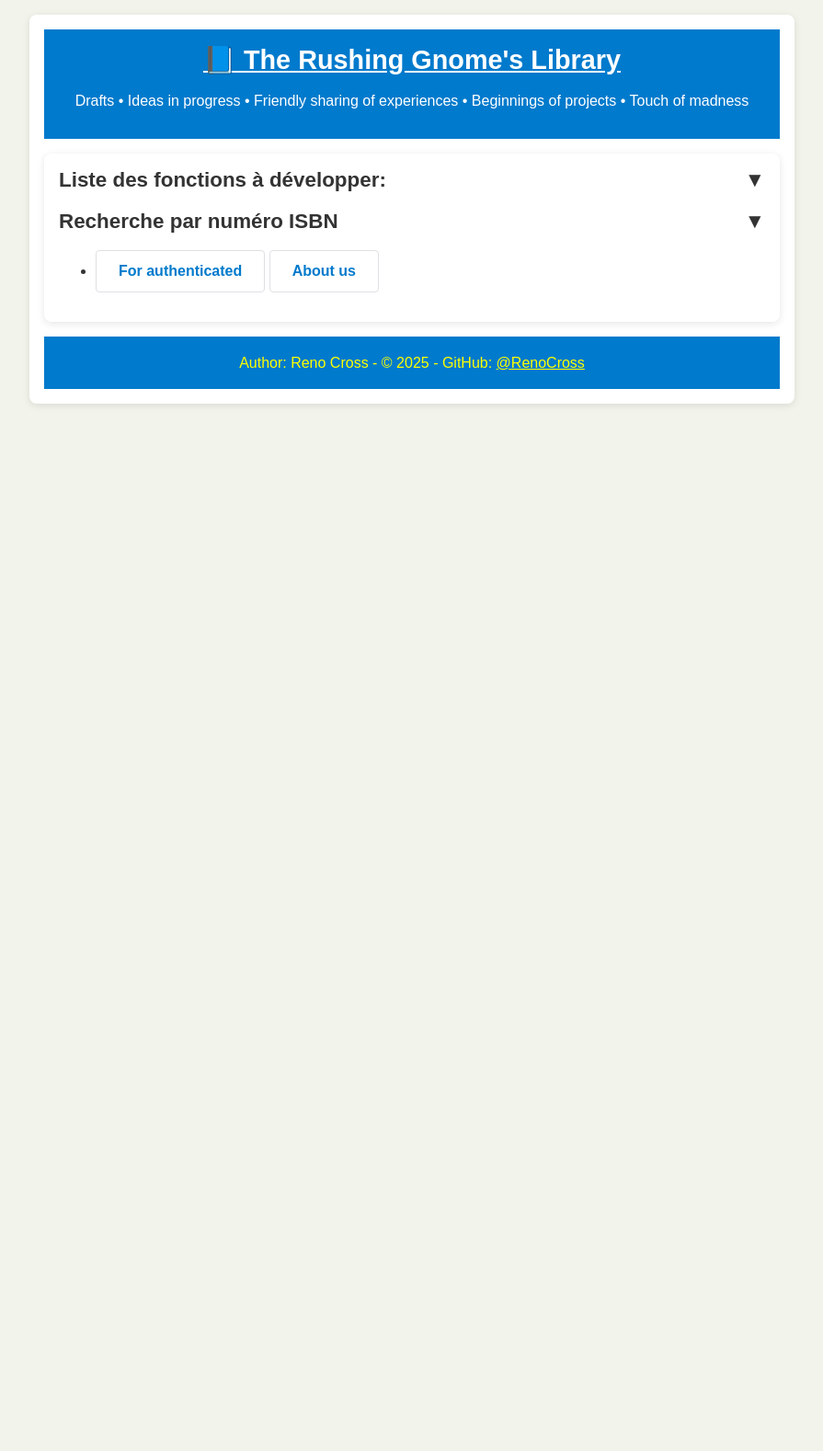
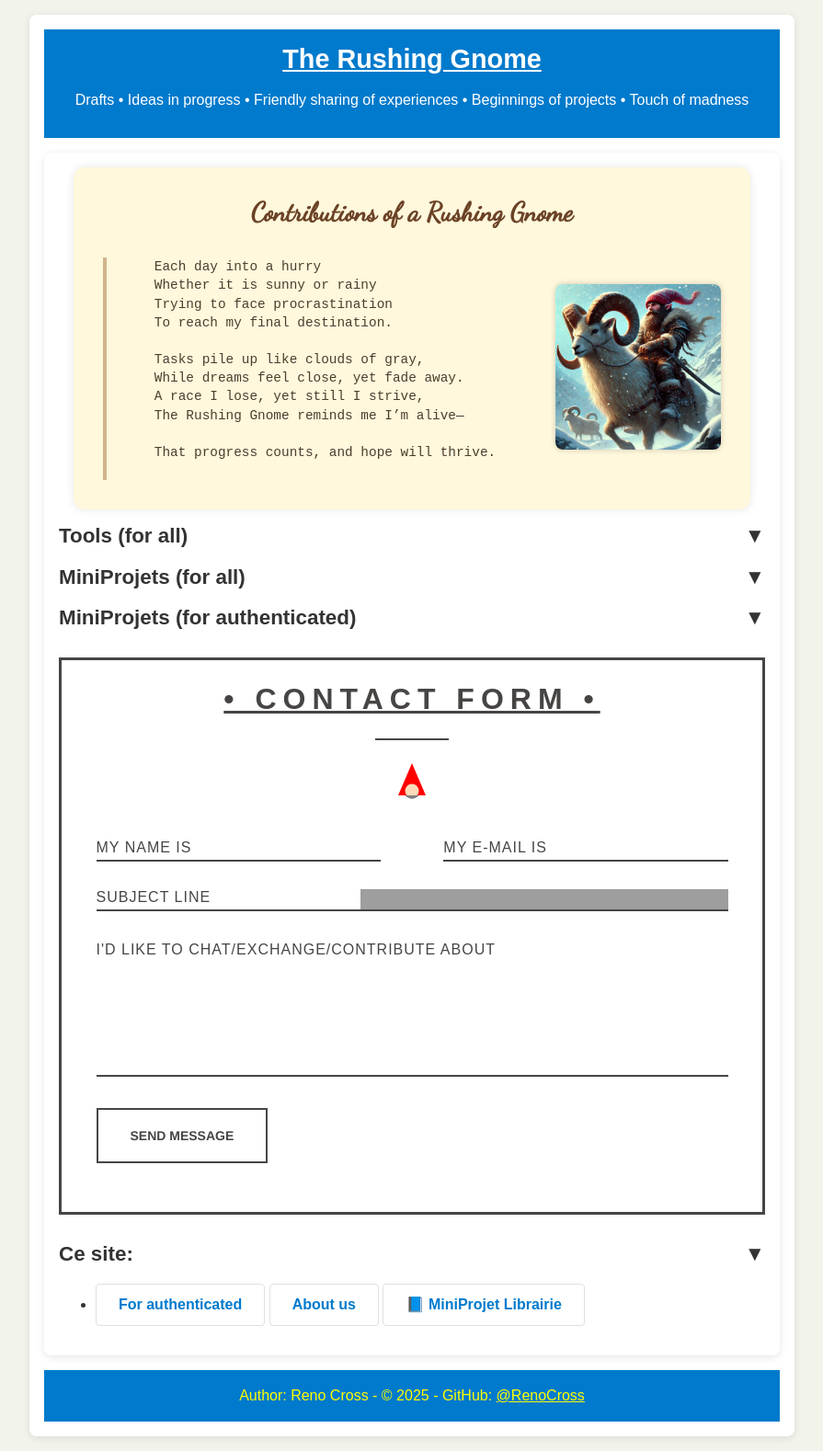
Before and after one commit to RenoCross/the-rushing-gnome, a Jekyll site: the page built from index.html, in a window 1280 px wide. Shown: the whole page at 92% size, without its empty margins (192-1087 px from the left). Built offline with Jekyll 4.4.1, drawn with Linux system fonts in a browser that asks for light colours; before the commit the page ends 900 px from its top, so only the background shows below that; grey boxes are pictures that could not be loaded.

Commit message:
Update index.html

```diff
--- a/index.html
+++ b/index.html
@@ -4,69 +4,156 @@
 ---
 
 <header>
-  <h1>📘 The Rushing Gnome's Library</h1>
+  <h1>The Rushing Gnome</h1>
   <p>Drafts • Ideas in progress • Friendly sharing of experiences • Beginnings of projects • Touch of madness</p>
 </header>
 
 <main>
 
+  <section id="poem">
+    <h2>Contributions of a Rushing Gnome</h2>
+    <pre>
+      Each day into a hurry
+      Whether it is sunny or rainy
+      Trying to face procrastination
+      To reach my final destination.
+
+      Tasks pile up like clouds of gray,
+      While dreams feel close, yet fade away.
+      A race I lose, yet still I strive,
+      The Rushing Gnome reminds me I’m alive—
+
+      That progress counts, and hope will thrive.
+    </pre>
+    <!-- <img src="{{ '/assets/images/nain.jpeg' | relative_url }}" alt="Rushing Gnome"> -->
+    <div id="gnome-image"></div>
+  </section>
+
   <section id="contrib">
 
-    <h2 class="collapsible">Liste des fonctions à développer:</h2>
+    <h2 class="collapsible">Tools (for all)</h2>
+
     <div class="contrib-content">
       <ul class="contrib-list">
         <li>
-          <h3>🔍 Recherche des caractéristiques d'un livre:</h3>
-          <ol>
-			<li>Recueil du numéro ISBN par:</li>
-			  <ul>
-				<li>saisie via un formulaire</li>
-				<li>ou détection dans un ebook préalablement chargé et quelquesoit son extension (*.pdf, *.epub, *.djvu, ...)</li>
-			  </ul>
-		    <li>Interrogation de différentes API (Google / OpenLibrary / ISBNdb) avec affichage d'un compteur pour celles ayant une limite temporelle de nombre d'utilisation</li>
-		    <li>Affichage des données obtenues en en facilitant le copiage</li>
+          <h3><a href="https://renocross.github.io/the-rushing-gnome/scripts/ram_diagnostic.ps1">
+            💾 RAM Diagnostic PowerShell Script
+          </a></h3>
+          <p>Ce script permet :</p>
+          <ul>
+            <li>d'obtenir la référence de la mémoire vive installée pour en connaître les caractéristiques</li>
+            <li>de vérifier si un emplacement est disponible</li>
+            <li>de voir la fréquence d'utilisation, si elle est bridée (HWInfo est un freeware plus complet)</li>
+            <li>d'estimer la taille maximale de mémoire qu'il est possible d'installer</li>
+            <li>d'obtenir la référence de la carte mère pour vérifier la fréquence max admissible</li>
+          </ul>
+          <p>Petite procédure :</p>
+          <ul>
+            <li>changer l'extension du fichier joint <code>*.txt</code> en <code>*.ps1</code> et l'enregistrer</li>
+            <li>lancer PowerShell en administrateur</li>
+            <li>autoriser temporairement les scripts : <code>Set-ExecutionPolicy -Scope Process -ExecutionPolicy Bypass</code></li>
+            <li>naviguer jusqu'au dossier du script : <code>cd C:\Users\reno\Desktop</code> (dans mon cas)</li>
+            <li>lancer le script en question : <code>PS C:\Users\reno\Desktop> .\Get-RAMDetailedReport.ps1</code></li>
+            <li>revenir aux paramètres par défaut pour restreindre l'exécution de scripts : <code>Set-ExecutionPolicy -Scope Process -ExecutionPolicy Restricted</code></li>
+          </ul>
+          <p>Encore imparfait, toute aide pour l'améliorer est la bienvenue.</p>
+        </li>
+      </ul>
+    </div>
 
-          </ol>
+    <h2 class="collapsible">MiniProjets (for all)</h2>
+
+    <div class="contrib-content">
+      <ul class="contrib-list">
+        <li>
+          <h3>🌄 MiniProjet Distance randonnées - ToDo</h3>
+          <p>J'ai dit à un ami que lorsque j'aurai parcouru l'équivalent de la distance séparant nos domiciles (~500km) sur des chemins de randonnées, j'irai le voir.<br>Ce projet est donc pour essayer de suivre plus facilement la progression de ce challenge.</p>
+        </li>
+      </ul>
+    </div>
+
+    <h2 class="collapsible">MiniProjets (for authenticated)</h2>
+    <div class="contrib-content">
+      <ul class="contrib-list">
+        <li>
+          <h3>📘 MiniProjet partage de livres - ToDo</h3>
+          <p>Pour un partage simplifié au niveau du 1er cercle d'amis :</p>
+          <ul>
+            <li>liste les livres et leur lieu de stockage</li>
+            <li>gestion d'une petite BdD</li>
+            <li>saisie à partir du code ISBN</li>
+          </ul>
         </li>
         <li>
-          <h3>&#9016; Gestion d'une petite BdD</h3>
-          <p>Pour  partage simplifié au niveau du 1er cercle d'amis :</p>
+          <h3>📅 MiniProjet calendrier - ToDo</h3>
+          <p>Pour un partage au niveau du 1er cercle d'amis : destiné à faire des essais de planification simples</p>
           <ul>
-            <li>Authentification utilisateur</li>
-			<li>Pour chaque livre, saisie des caractéristiques du livre, de son lieu de stockage, de leur état, de l'accord de prêt, de la durée du prêt, si prêt en cours, nom emprunteur, appréciation éventuelle</li>
-            <li>gestion de relance email lors du dépassement de durée du prêt</li>
-            <li>saisie à partir du code ISBN</li>
+            <li>récupération d'un calendrier et masquage automatique de certains créneaux</li>
+            <li>optimisation de déplacements (tarifs train / covoiturage / recherche matériel)</li>
+            <li>simulation d'une activité de location</li>
           </ul>
         </li>
       </ul>
     </div>
 
-    <h2 class="collapsible">Recherche par numéro ISBN</h2>
+  </section>
+
+  <section id="contact">
+    <div id="container">
+      <h1>&bull; Contact Form &bull;</h1>
+      <div class="underline"></div>
+      <div class="icon_wrapper">
+        <svg class="icon" width="100" height="100" viewBox="0 0 100 100">
+          <polygon points="50,10 20,80 80,80" fill="red" />
+          <circle cx="50" cy="70" r="15" fill="peachpuff" />
+          <path d="M35 80 Q50 95 65 80" fill="gray" />
+        </svg>
+      </div>
+      <form action="#" method="post" id="contact-form">
+        <div class="name">
+          <!-- <label for="name"></label> -->
+          <input type="text" placeholder="My name is" name="name" id="name" required>
+        </div>
+        <div class="email">
+          <!-- <label for="email"></label> -->
+          <input type="email" placeholder="My e-mail is" name="email" id="email" required>
+        </div>
+        <div>
+          <!-- Anti-spam field (hidden) -->
+          <input type="text" name="website" style="display:none">
+        </div>
+        <div class="subject">
+          <!-- <label for="subject"></label> -->
+          <select id="subject" placeholder="Subject line" name="subject" required>
+            <option disabled hidden selected>Subject line</option>
+            <option value="">-- Choisir un sujet --</option>
+          </select>
+        </div>
+        <div class="message">
+          <!-- <label for="message"></label> -->
+          <textarea name="message" placeholder="I'd like to chat/exchange/contribute about" id="message" cols="30" rows="5" required></textarea>
+        </div>
+        <div class="submit">
+          <input type="submit" value="Send Message" id="form_button" /><br>
+        </div>
+        <p id="form-status"></p>
+      </form>
+  </section>
+
+  <section id="contrib">
+    <h2 class="collapsible">Ce site:</h2>
     <div class="contrib-content">
       <ul class="contrib-list">
         <li>
-          <h3>Formulaire de recherche:</h3>
-          <p></p>
-			<form id="isbn-form">
-			  <label for="isbn">ISBN :</label>
-			  <input type="text" id="isbn" placeholder="978-..." required>
-
-			  <label for="api">API à utiliser :</label>
-			  <select id="api">
-				<option value="openlibrary">Open Library</option>
-				<option value="google">Google Books</option>
-				<option value="isbndb">ISBNdb</option>
-			  </select>
-
-			  <button type="submit">Rechercher</button>
-			</form>
-
-			<div id="resultat"></div>
-			<pre id="jsonOutput"></pre>
+          <p>Moyens utilisés pour réaliser cette page:</p>
+          <ul>
+            <li>GitHub Pages</li>
+            <li>Supabase</li>
+            <li><a href="https://supabase.com/docs/guides/auth/social-login/auth-github" class="button">Gestion de l'authentification</a></li>
+          </ul>
         </li>
       </ul>
     </div>
-
   </section>
 
 
@@ -74,77 +161,91 @@
     <li>
       <a href="authenticated.html" class="button">For authenticated</a>
       <a href="about/about-us.html" class="button">About us</a>
+      <a href="library.html" class="button">📘 MiniProjet Librairie</a>
     </li>
   </ul>
 
   <script>
-	document.getElementById("isbn-form").addEventListener("submit", async function (e) {
-	  e.preventDefault();
+    const form = document.getElementById('contact-form');
+    const status = document.getElementById('form-status');
 
-	  const isbn = document.getElementById("isbn").value.trim();
-	  const api = document.getElementById("api").value;
-	  const result = document.getElementById("resultat");
+    form.addEventListener('submit', async (e) => {
+      e.preventDefault();
 
-	  result.innerHTML = "Recherche en cours...";
+      // anti-spam : le champ caché ne doit pas être rempli
+      if (form.website.value !== "") {
+        status.textContent = "Spam détecté.";
+        return;
+      }
 
-	  try {
-		let data;
+      const payload = {
+        name: form.name.value,
+        email: form.email.value || null,
+        subject: form.subject.value,
+        message: form.message.value
+      };
 
-		if (api === "openlibrary") {
-		  const res = await fetch(`https://openlibrary.org/api/books?bibkeys=ISBN:${isbn}&format=json&jscmd=data`);
-		  const jsonData = await res.json();
-		  document.getElementById("jsonOutput").textContent = JSON.stringify(jsonData, null, 2);
-		  const book = jsonData[`ISBN:${isbn}`];
-		  if (book) {
-			data = `<h2><a href="${book.url}">${book.title}</a></h2>
-					<p>Auteur(s) : ${book.authors.map(a => a.name).join(", ")}</p>
-					<p>Publié par : ${book.publishers.map(p => p.name).join(", ")}, le ${book.publish_date}</p>
-					<p>Nombre de pages : ${book.number_of_pages}</p>
-					<p>OpenLibrary ID : ${book.identifiers.openlibrary}, Clé : ${book.key}</p>
-					<img src="${book.cover.medium}" alt="medium cover">`;
-		  } else {
-			data = "Aucune donnée trouvée.";
-		  }
+      const res = await fetch('https://dvzqvjmaavtvqzeilmcg.supabase.co/rest/v1/contact_messages', {
+        method: 'POST',
+        headers: {
+          'apikey': 'eyJhbGciOiJIUzI1NiIsInR5cCI6IkpXVCJ9.eyJpc3MiOiJzdXBhYmFzZSIsInJlZiI6ImR2enF2am1hYXZ0dnF6ZWlsbWNnIiwicm9sZSI6ImFub24iLCJpYXQiOjE3NDc1OTM0OTMsImV4cCI6MjA2MzE2OTQ5M30.rZjwxo4YW6W4ZC2pvm0TGBvTLTkmSpZ8mJCOF3KAdzo',
+          'Authorization': 'Bearer eyJhbGciOiJIUzI1NiIsInR5cCI6IkpXVCJ9.eyJpc3MiOiJzdXBhYmFzZSIsInJlZiI6ImR2enF2am1hYXZ0dnF6ZWlsbWNnIiwicm9sZSI6ImFub24iLCJpYXQiOjE3NDc1OTM0OTMsImV4cCI6MjA2MzE2OTQ5M30.rZjwxo4YW6W4ZC2pvm0TGBvTLTkmSpZ8mJCOF3KAdzo',
+          'Content-Type': 'application/json',
+          'Prefer': 'return=minimal'
+        },
+        body: JSON.stringify(payload)
+      });
 
-		} else if (api === "google") {
-		  const res = await fetch(`https://www.googleapis.com/books/v1/volumes?q=isbn:${isbn}`);
-		  const jsonData = await res.json();
-		  document.getElementById("jsonOutput").textContent = JSON.stringify(jsonData, null, 2);
-		  if (jsonData.totalItems > 0) {
-			const item = jsonData.items[0].volumeInfo;
-			data = `<h2><a href="${jsonData.items[0].selfLink}">${item.title}</a></h2>
-					<p>Auteur(s) : ${item.authors?.join(", ")}</p>
-					<p>Publié par : ${item.publisher || "Inconnu"}, le : ${item.publishedDate || "?"}</p>
-					<p>Nombre de pages : ${item.pageCount}</p>`;
-		  } else {
-			data = "Aucune donnée trouvée.";
-		  }
+      if (res.ok) {
+        status.textContent = "Message envoyé ! Merci.";
+        form.reset();
+      } else {
+        status.textContent = "Erreur lors de l’envoi.";
+      }
+    });
 
-		} else if (api === "isbndb") {
-		  const res = await fetch(`https://api2.isbndb.com/book/${isbn}`, {
-			headers: {
-			  'Authorization': 'VOTRE_CLE_API_ISBNDB'
-			}
-		  });
-		  const jsonData = await res.json();
-		  document.getElementById("jsonOutput").textContent = JSON.stringify(jsonData, null, 2);
-		  if (res.status === 200) {
-			const json = await res.json();
-			const book = json.book;
-			data = `<h2>${book.title}</h2>
-					<p>Auteur(s) : ${book.authors.join(", ")}</p>
-					<p>Éditeur : ${book.publisher}</p>`;
-		  } else {
-			data = "Aucune donnée trouvée ou clé API invalide.";
-		  }
-		}
 
-		result.innerHTML = data;
-	  } catch (err) {
-		result.innerHTML = "Erreur lors de la recherche.";
-		console.error(err);
-	  }
-	});
+    // remplissage dynamique du champ Sujet
+
+    document.addEventListener('DOMContentLoaded', () => {
+      const select = document.getElementById('subject');
+      const headings = document.querySelectorAll('#contrib h3');
+
+      const subjects = new Set(); // pour éviter les doublons
+      headings.forEach(h3 => {
+        const text = h3.textContent.trim();
+        if (text) subjects.add(text);
+      });
+
+      subjects.forEach(subject => {
+        const option = document.createElement('option');
+        option.value = subject;
+        option.textContent = subject;
+        select.appendChild(option);
+      });
+
+      // Ajouter l'option "Autre"
+      const autreOption = document.createElement('option');
+      autreOption.value = 'Autre';
+      autreOption.textContent = 'Autre';
+      select.appendChild(autreOption);
+    });
+
+    // image à côté du poème aléatoire
+
+    document.addEventListener('DOMContentLoaded', function () {
+      const gnomeImages = ['nain.jpeg', 'gnome_ChatGPT.jpeg', 'gnome_ChatGPT2.jpg', 'gnome_ChatGPT3.jpg', 'gnome_deviantart1.jpg', 'gnome_deviantart2.jpg'];
+      const chosenImage = gnomeImages[Math.floor(Math.random() * gnomeImages.length)];
+      const imageElement = document.createElement('img');
+      imageElement.src = `/the-rushing-gnome/assets/images/${chosenImage}`;
+      imageElement.alt = 'Rushing Gnome';
+      imageElement.style.maxWidth = '180px';
+      imageElement.style.borderRadius = '8px';
+      imageElement.style.boxShadow = '0 0 6px rgba(0, 0, 0, 0.2)';
+      imageElement.style.flexShrink = '0';
+
+      document.getElementById('gnome-image').appendChild(imageElement);
+    });
   </script>
 
 </main>
```
